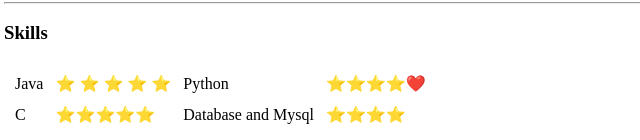
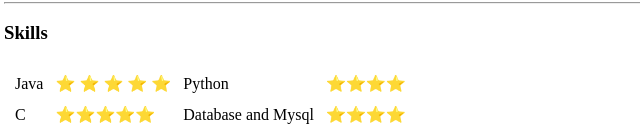
Before and after one commit to HuyHLuu/cv, a plain HTML site: page index.html in a window 1280 px wide. Shown: the part 726-866 px from the top of the page, 4-644 px from the left. Drawn offline with Linux system fonts and the light colour scheme.

Commit message:
Update index.html

```diff
--- a/index.html
+++ b/index.html
@@ -91,7 +91,7 @@
         <td>Java</td>
         <td>&#11088; &#11088; &#11088; &#11088; &#11088;</td>
         <td> Python</td>
-        <td> &#11088;&#11088;&#11088;&#11088;❤️</td>
+        <td> &#11088;&#11088;&#11088;&#11088;</td>
 
 
       </tr>
```
